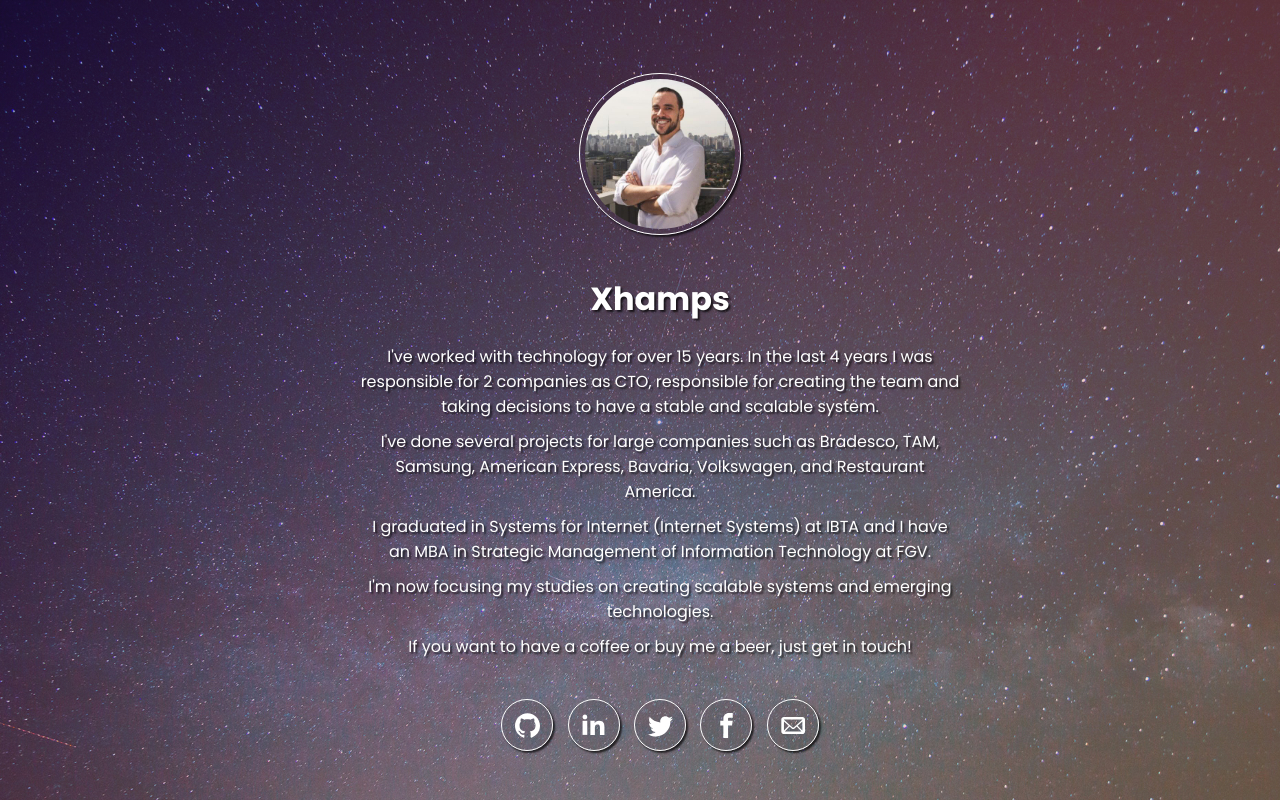
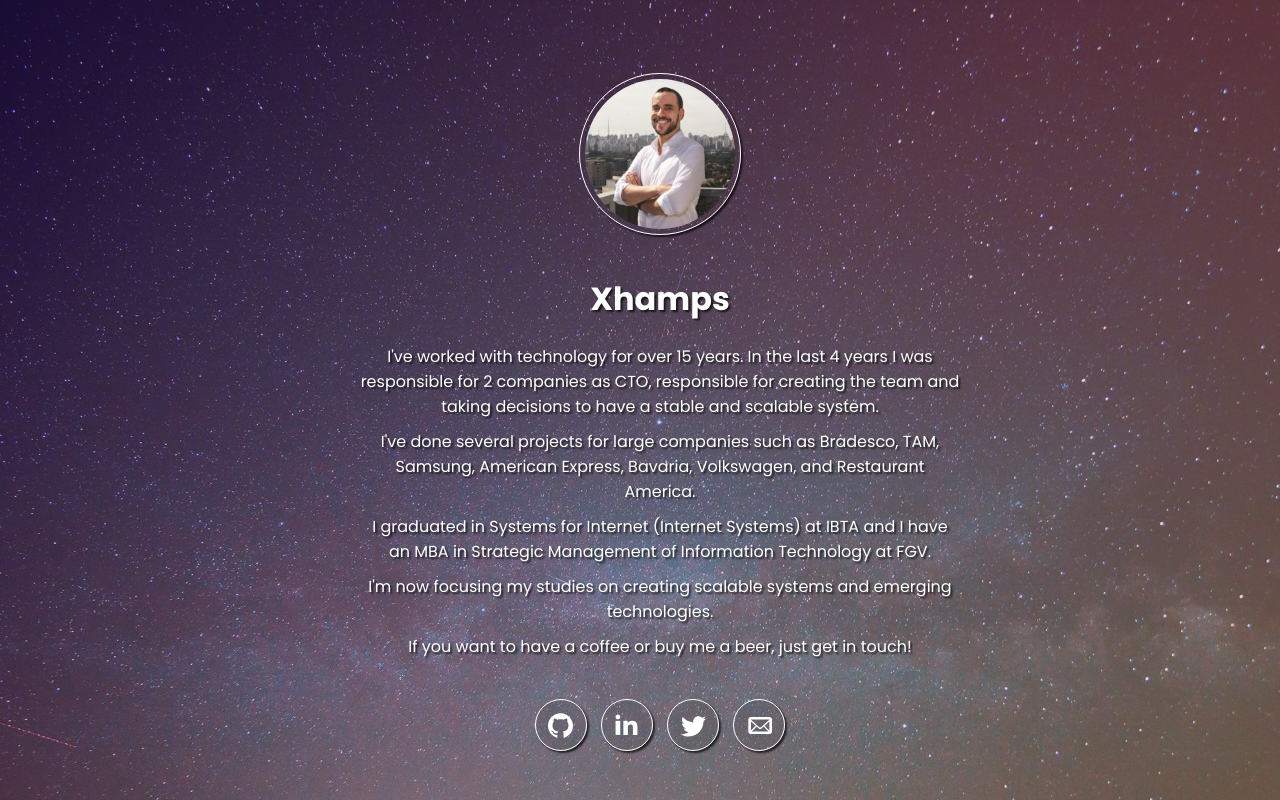
Before and after one commit to Xhamps/xhamps.github.io, a website: page index.html in a window 1280 px wide. Drawn offline with Linux system fonts and the light colour scheme.

Commit message:
Remove facebook link

```diff
--- a/index.html
+++ b/index.html
@@ -58,14 +58,6 @@
             </a>
           </li>
           <li>
-            <a href="https://www.facebook.com/xhamps" target="_blank" class="icon">
-              <svg version="1.1" xmlns="http://www.w3.org/2000/svg" width="100%" height="100%" viewBox="0 0 32 32">
-                <title>facebook</title>
-                <path d="M19 6h5v-6h-5c-3.86 0-7 3.14-7 7v3h-4v6h4v16h6v-16h5l1-6h-6v-3c0-0.542 0.458-1 1-1z"></path>
-              </svg>
-            </a>
-          </li>
-          <li>
             <a href="mailto:xhamps@gmail.com" class="icon">
               <svg version="1.1" xmlns="http://www.w3.org/2000/svg" width="100%" height="100%" viewBox="2 4 19 19">
                 <title>mail</title>
```
